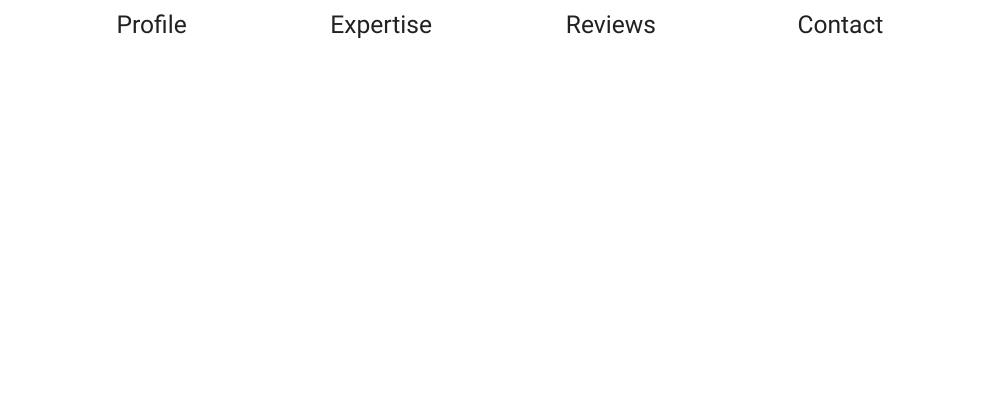
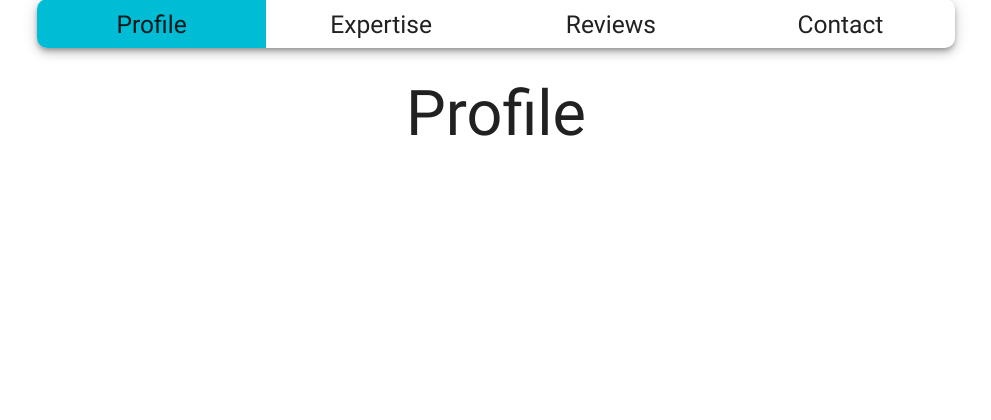
Before and after one commit to isaacwoodruff/codetogether, a Flask app: template templates/user_profile.html in a window 1280 px wide. Shown: the part 351-771 px from the top of the page, without its empty margins (144-1135 px from the left). Run offline with Flask 2, Linux system fonts and the light colour scheme; the template is opened without the code that fills it, so the values that code supplies are empty; some libraries are stand-ins or nearby versions.

Commit message:
Added tab functionality on user profile, changed styling

```diff
--- a/app.py
+++ b/app.py
@@ -1,6 +1,7 @@
 import os
 from flask import Flask, render_template
 from flask_pymongo import PyMongo
+from bson.objectid import ObjectId
 
 app = Flask(__name__)
 app.config["MONGO_DBNAME"] = 'main_db'
@@ -13,7 +14,16 @@ mongo = PyMongo(app)
 def index():
     return render_template('index.html')
 
+@app.route('/edit-profile')
+def edit_profile():
+    return render_template('edit-profile.html')
+
+@app.route('/user/<username>')
+def user_profile(username):
+    user = mongo.db.users.find_one({u"_id": ObjectId(username)})
+    return render_template('user_profile.html', user=user)
+
 if __name__ == '__main__':
     app.run(host=os.environ.get('IP'),
-            port=int(os.environ.get('PORT')),
+            port=8080,
             debug=True)
--- a/static/css/style.css
+++ b/static/css/style.css
@@ -5,3 +5,20 @@
 .margin-top-50 {
     margin-top: 50px;
 }
+
+.tab-content {
+    display: none;
+}
+
+.tab-content.current {
+    display: inherit;
+}
+
+.tab-link.current {
+    background-color: #00bcd4;
+}
+
+.tabs-nav {
+    border-radius: 10px;
+    overflow: hidden;
+}
--- /dev/null
+++ b/static/js/main.js
@@ -0,0 +1,13 @@
+$(document).ready(function(){
+
+	$('.tab-link').click(function(){
+		var tab_id = $(this).attr('data-tab');
+
+		$('.tab-link').removeClass('current');
+		$('.tab-content').removeClass('current');
+
+		$(this).addClass('current');
+		$("#"+tab_id).addClass('current');
+	})
+
+})
--- a/templates/base.html
+++ b/templates/base.html
@@ -27,6 +27,7 @@
     </div>
     <script src="https://cdnjs.cloudflare.com/ajax/libs/jquery/3.2.1/jquery.min.js"></script>
     <script src="https://cdnjs.cloudflare.com/ajax/libs/materialize/0.100.2/js/materialize.min.js"></script>
+    <script src="{{url_for('static', filename='js/main.js')}}"></script>
     <script src="{{url_for('static', filename='js/forms.js')}}"></script>
 </body>
 
--- a/templates/user_profile.html
+++ b/templates/user_profile.html
@@ -1,24 +1,39 @@
 {% extends 'base.html' %} {% block content %}
 
     <div class="row center">
-        <img src="https://image.flaticon.com/icons/svg/180/180665.svg" class="circle profile-img-max-width">
+        <img src="https://image.flaticon.com/icons/svg/180/180665.svg" class="z-depth-4 circle profile-img-max-width">
         <h4>{{ user.first_name.capitalize()  }} {{ user.last_name.capitalize()  }}</h4>
         <p>{{ user.description.title() }}</p>
     </div>
 
-    <div class="row center">
-        <div class="col s3">
+    <div class="row center z-depth-3 tabs-nav">
+        <div class="col s3 tab-link current" data-tab="profile">
             <h5>Profile</h5>
         </div>
-        <div class="col s3">
+        <div class="col s3 tab-link" data-tab="expertise">
             <h5>Expertise</h5>
         </div>
-        <div class="col s3">
+        <div class="col s3 tab-link" data-tab="reviews">
             <h5>Reviews</h5>
         </div>
-        <div class="col s3">
+        <div class="col s3  tab-link" data-tab="contact">
             <h5>Contact</h5>
         </div>
     </div>
 
+    <div class="center">
+        <div id="profile" class="tab-content current">
+            <h1>Profile</h1>
+        </div>
+        <div id="expertise" class="tab-content">
+            <h1>Expertise</h1>
+        </div>
+        <div id="reviews" class="tab-content">
+            <h1>Review</h1>
+        </div>
+        <div id="contact" class="tab-content">
+            <h1>Contact</h1>
+        </div>
+    </div>
+
 {% endblock %}
```
